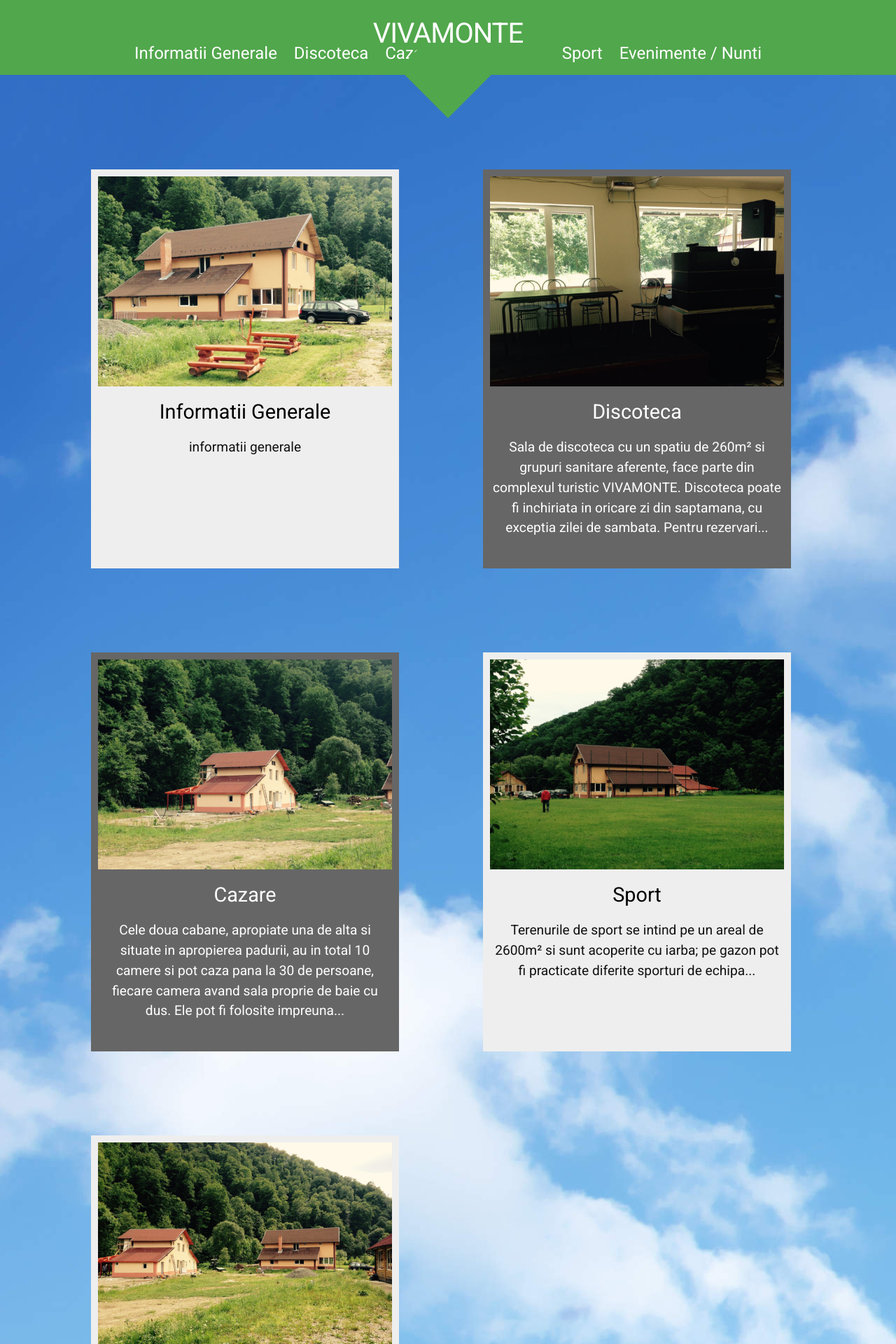
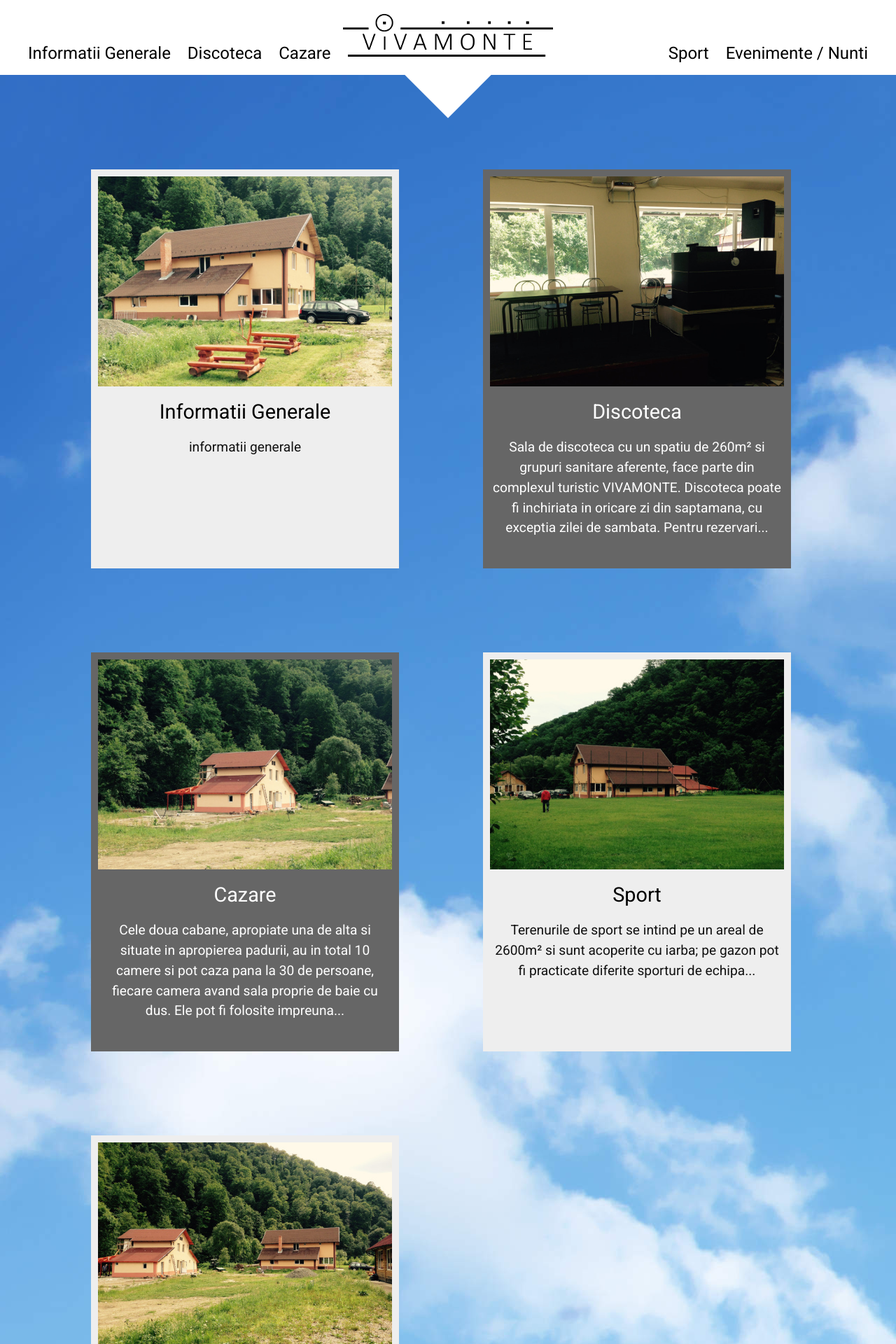
Before and after one commit to Viva-Monte/viva-monte.github.io, a Jekyll site: the page built from index.html, in a window 1280 px wide. Shown: the top 1920 px of the page at 70% size. Built offline with Jekyll 4.4.1, drawn with Linux system fonts in a browser that asks for light colours.

Commit message:
Design changes

```diff
--- a/_includes/header.html
+++ b/_includes/header.html
@@ -3,7 +3,7 @@
   <div class="nav-wrapper">
     <div class="title-wrapper">
       <div class="site-title">
-        <a href="{{ site.baseurl }}/{% if page.lang == "en" %}{{ page.lang }}{% endif %}">{{ site.title }}</a>
+        <a href="{{ site.baseurl }}/{% if page.lang == "en" %}{{ page.lang }}{% endif %}"><img alt="vivamonte" src="/assets/img/logo.png"></a>
       </div>
     </div>
     <div class="nav-accent-wrap">
--- a/_sass/_base.scss
+++ b/_sass/_base.scss
@@ -15,7 +15,7 @@
  */
 body {
     position: relative;
-    min-width: 800px;
+    min-width: 1200px;
 
     font-family: $base-font-family;
     font-size: $base-font-size;
--- a/_sass/_layout.scss
+++ b/_sass/_layout.scss
@@ -2,7 +2,7 @@
  * Site header
  */
 .site-header {
-    background-color: $brand-color;
+    background-color: #fff;
     min-height: 56px;
 
     // Positioning context for the mobile navigation icon
@@ -15,13 +15,13 @@
 }
 .nav-wrapper {
   position: relative;
-  min-width: 800px;
+  min-width: 1200px;
   max-width: 70%;
   @extend %clearfix;
   margin: 0 auto;
 }
 .nav-accent {
-    background-color: $brand-color;
+    background-color: #fff;
     width: 100px;
     height: 100px;
     position: relative;
@@ -52,7 +52,7 @@
 
     a {
         text-transform: uppercase;
-        color: #fff;
+        color: #000;
     }
     a:hover {
       color: #ffa;
@@ -68,7 +68,7 @@
     }
 
     .page-link {
-        color: #fff;
+        color: #000;
         font-size: 1.5em;
 
         // Gaps between nav items, but not on the first one
```
Also changed, not shown: assets/img/logo.png (added).
